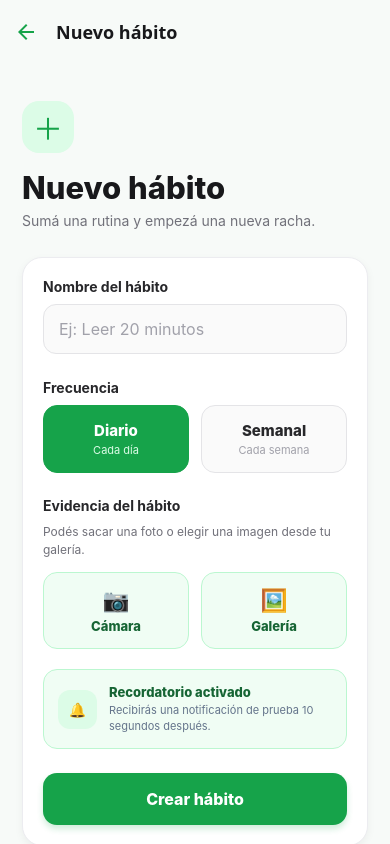
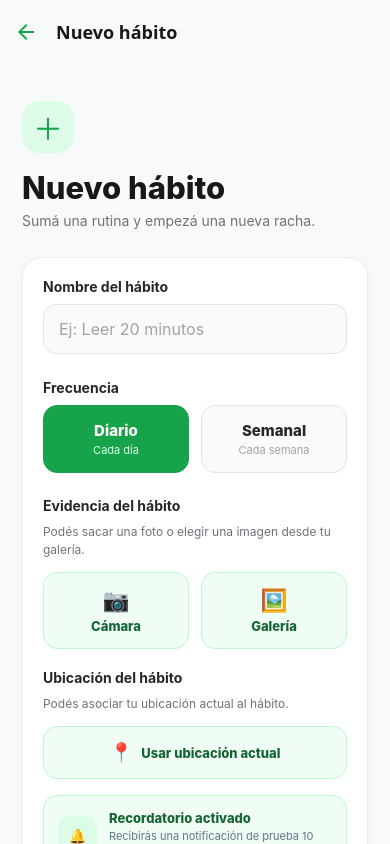
Before and after one commit to German-Lecherbauer/DailyLoop, a React Native app: screen /AddHabit in a window 390 px wide. Built offline with nearby package versions, Linux system fonts and the light colour scheme; what expo-notifications would draw is missing.

Commit message:
feat: agrega ubicacion GPS a los habitos

```diff
--- a/src/components/HabitItem.js
+++ b/src/components/HabitItem.js
@@ -30,7 +30,8 @@ export default function HabitItem({
         <View
           style={[
             styles.iconContainer,
-            habit.completed && styles.completedIcon,
+            habit.completed &&
+              styles.completedIcon,
           ]}
         >
           <Text
@@ -68,6 +69,25 @@ export default function HabitItem({
           </View>
         </View>
       </View>
+
+      {habit.location && (
+        <View style={styles.locationContainer}>
+          <View style={styles.locationIcon}>
+            <Text>📍</Text>
+          </View>
+
+          <View style={styles.locationInfo}>
+            <Text style={styles.locationTitle}>
+              Ubicación asociada
+            </Text>
+
+            <Text style={styles.locationText}>
+              {habit.location.latitude.toFixed(5)},{' '}
+              {habit.location.longitude.toFixed(5)}
+            </Text>
+          </View>
+        </View>
+      )}
 
       <View style={styles.actions}>
         <TouchableOpacity
@@ -209,6 +229,43 @@ const styles = StyleSheet.create({
     fontWeight: '600',
   },
 
+  locationContainer: {
+    flexDirection: 'row',
+    alignItems: 'center',
+    backgroundColor: '#F0FDF4',
+    borderWidth: 1,
+    borderColor: '#BBF7D0',
+    borderRadius: 14,
+    padding: 12,
+    marginTop: 16,
+  },
+
+  locationIcon: {
+    width: 36,
+    height: 36,
+    borderRadius: 11,
+    backgroundColor: '#DCFCE7',
+    justifyContent: 'center',
+    alignItems: 'center',
+    marginRight: 10,
+  },
+
+  locationInfo: {
+    flex: 1,
+  },
+
+  locationTitle: {
+    color: '#166534',
+    fontSize: 12,
+    fontWeight: '800',
+    marginBottom: 2,
+  },
+
+  locationText: {
+    color: '#64748B',
+    fontSize: 11,
+  },
+
   actions: {
     flexDirection: 'row',
     alignItems: 'center',
--- a/src/screens/AddHabitScreen.js
+++ b/src/screens/AddHabitScreen.js
@@ -12,6 +12,7 @@ import {
 
 import * as Notifications from 'expo-notifications';
 import * as ImagePicker from 'expo-image-picker';
+import * as Location from 'expo-location';
 
 import { useHabitStore } from '../stores/habitStore';
 
@@ -19,6 +20,9 @@ export default function AddHabitScreen({ navigation }) {
   const [name, setName] = useState('');
   const [frequency, setFrequency] = useState('Diario');
   const [imageUri, setImageUri] = useState(null);
+  const [location, setLocation] = useState(null);
+  const [loadingLocation, setLoadingLocation] =
+    useState(false);
 
   const addHabit = useHabitStore(
     (state) => state.addHabit
@@ -166,6 +170,59 @@ export default function AddHabitScreen({ navigation }) {
     setImageUri(null);
   };
 
+  const getCurrentLocation = async () => {
+    try {
+      setLoadingLocation(true);
+
+      const currentPermission =
+        await Location.getForegroundPermissionsAsync();
+
+      let permission = currentPermission;
+
+      if (!currentPermission.granted) {
+        permission =
+          await Location.requestForegroundPermissionsAsync();
+      }
+
+      if (!permission.granted) {
+        Alert.alert(
+          'Permiso de ubicación',
+          'Necesitamos acceso a tu ubicación para asociarla al hábito.'
+        );
+
+        return;
+      }
+
+      const currentLocation =
+        await Location.getCurrentPositionAsync({
+          accuracy: Location.Accuracy.Balanced,
+        });
+
+      setLocation({
+        latitude:
+          currentLocation.coords.latitude,
+        longitude:
+          currentLocation.coords.longitude,
+      });
+
+      Alert.alert(
+        'Ubicación guardada',
+        'La ubicación actual se asociará al hábito.'
+      );
+    } catch (error) {
+      Alert.alert(
+        'Error',
+        'No se pudo obtener la ubicación actual'
+      );
+    } finally {
+      setLoadingLocation(false);
+    }
+  };
+
+  const removeLocation = () => {
+    setLocation(null);
+  };
+
   const saveHabit = async () => {
     if (name.trim() === '') {
       Alert.alert(
@@ -184,8 +241,8 @@ export default function AddHabitScreen({ navigation }) {
       streak: 0,
 
       imageUri,
+      location,
 
-      location: null,
       contact: null,
       calendarEventId: null,
     };
@@ -376,6 +433,56 @@ export default function AddHabitScreen({ navigation }) {
           </View>
         )}
 
+        <Text style={styles.label}>
+          Ubicación del hábito
+        </Text>
+
+        <Text style={styles.imageDescription}>
+          Podés asociar tu ubicación actual al hábito.
+        </Text>
+
+        <TouchableOpacity
+          style={styles.locationButton}
+          onPress={getCurrentLocation}
+          activeOpacity={0.8}
+          disabled={loadingLocation}
+        >
+          <Text style={styles.locationButtonIcon}>
+            📍
+          </Text>
+
+          <Text style={styles.locationButtonText}>
+            {loadingLocation
+              ? 'Obteniendo ubicación...'
+              : 'Usar ubicación actual'}
+          </Text>
+        </TouchableOpacity>
+
+        {location && (
+          <View style={styles.locationPreview}>
+            <Text style={styles.locationPreviewTitle}>
+              Ubicación asociada
+            </Text>
+
+            <Text style={styles.locationPreviewText}>
+              Lat: {location.latitude.toFixed(5)}
+            </Text>
+
+            <Text style={styles.locationPreviewText}>
+              Long: {location.longitude.toFixed(5)}
+            </Text>
+
+            <TouchableOpacity
+              onPress={removeLocation}
+              style={styles.removeLocationButton}
+            >
+              <Text style={styles.removeLocationText}>
+                Quitar ubicación
+              </Text>
+            </TouchableOpacity>
+          </View>
+        )}
+
         <View style={styles.notificationBox}>
           <View style={styles.notificationIcon}>
             <Text>🔔</Text>
@@ -463,7 +570,6 @@ const styles = StyleSheet.create({
     backgroundColor: '#FFFFFF',
     borderRadius: 20,
     padding: 20,
-
     borderWidth: 1,
     borderColor: '#ECECF0',
 
@@ -594,6 +700,61 @@ const styles = StyleSheet.create({
     fontWeight: '700',
   },
 
+  locationButton: {
+    flexDirection: 'row',
+    justifyContent: 'center',
+    alignItems: 'center',
+    backgroundColor: '#F0FDF4',
+    borderWidth: 1,
+    borderColor: '#BBF7D0',
+    borderRadius: 14,
+    paddingVertical: 14,
+    marginBottom: 16,
+  },
+
+  locationButtonIcon: {
+    fontSize: 19,
+    marginRight: 8,
+  },
+
+  locationButtonText: {
+    color: '#166534',
+    fontSize: 13,
+    fontWeight: '800',
+  },
+
+  locationPreview: {
+    backgroundColor: '#FAFAFA',
+    borderWidth: 1,
+    borderColor: '#E4E4E7',
+    borderRadius: 14,
+    padding: 14,
+    marginBottom: 24,
+  },
+
+  locationPreviewTitle: {
+    color: '#166534',
+    fontSize: 13,
+    fontWeight: '800',
+    marginBottom: 5,
+  },
+
+  locationPreviewText: {
+    color: '#71717A',
+    fontSize: 12,
+    marginBottom: 2,
+  },
+
+  removeLocationButton: {
+    marginTop: 8,
+  },
+
+  removeLocationText: {
+    color: '#DC2626',
+    fontSize: 12,
+    fontWeight: '700',
+  },
+
   notificationBox: {
     flexDirection: 'row',
     alignItems: 'center',
```
